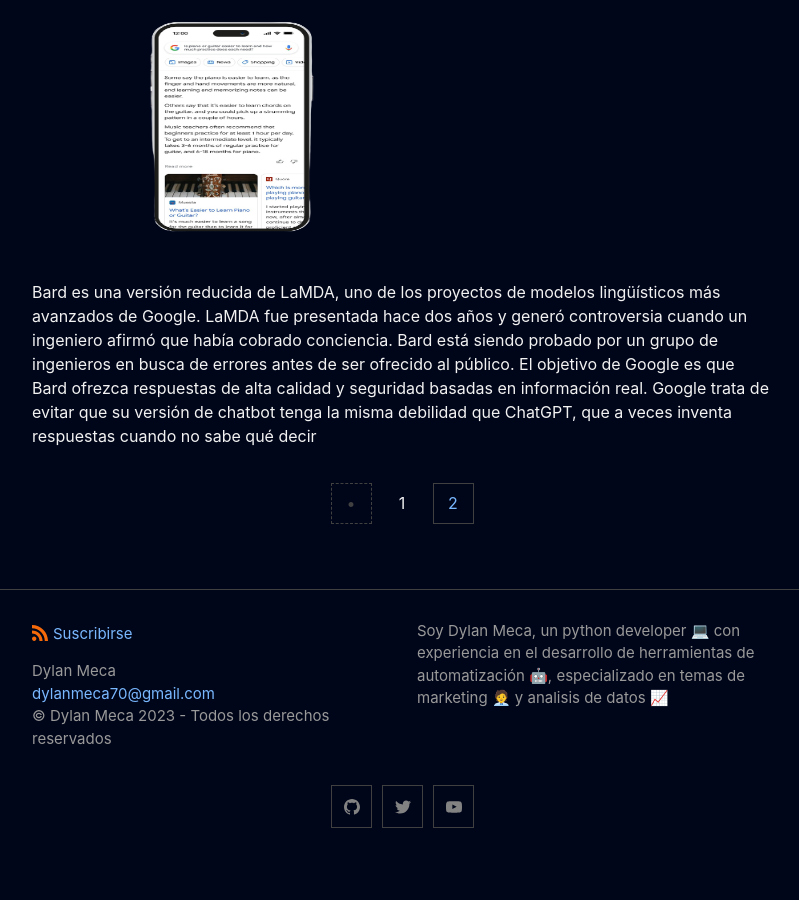
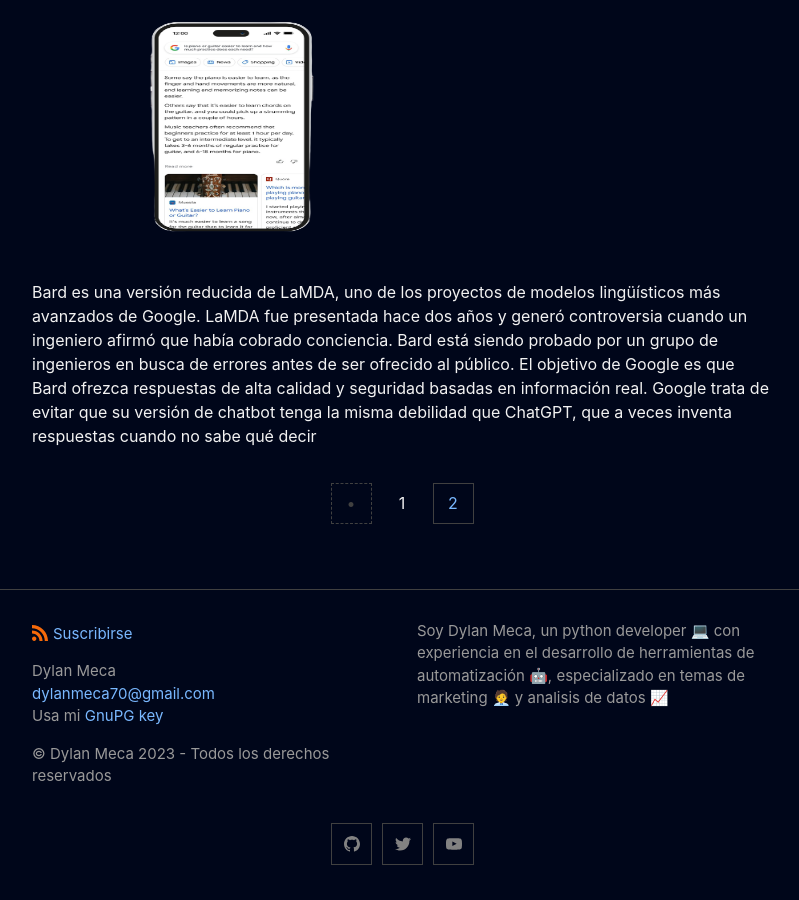
Before and after one commit to dylanmeca/dylanmeca.github.io, a Jekyll site: the page built from index.html, in a window 1280 px wide and 900 px high, scrolled down 4854 px. Shown: the whole window, without its empty margins (238-1037 px from the left). Built offline with Jekyll 4.4.1, drawn with Linux system fonts in a browser that asks for light colours; the list of posts is cut into pages by our own code; before the commit the page ends 5717 px from its top, so only the background shows below that.

Commit message:
New Update

```diff
--- a/_includes/footer.html
+++ b/_includes/footer.html
@@ -18,7 +18,8 @@
             <li class="p-name">{{ site.author.name | escape }}</li>
           {% endif -%}
           {% if site.author.email -%}
-            <li><a class="u-email" href="mailto:{{ site.author.email | encode_email }}">{{ site.author.email }}</a></li>
+          <li><a class="u-email" href="mailto:{{ site.author.email | encode_email }}">{{ site.author.email }}</a></li>
+          <li><p>Usa mi <a href="/emaildylan.asc">GnuPG key</a></p></li>
           {%- endif %}
           {% if site.copyright -%}
             <li>&copy; {{ site.copyright }} {{ 'now' | date: "%Y" }} - Todos los derechos reservados</li>
```
Also changed, not shown: 1 other file.
